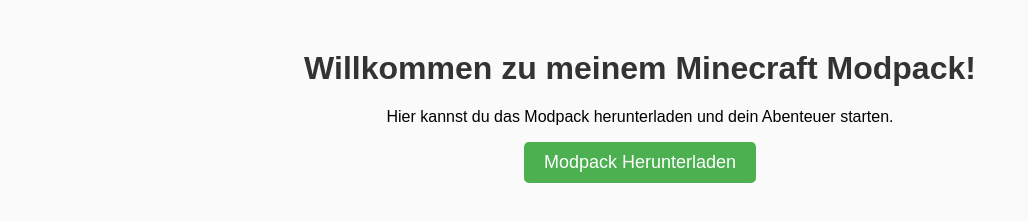
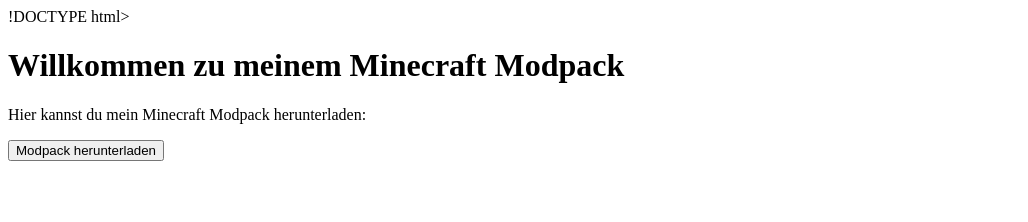
Before and after one commit to DerTeufel188/minecraft-modpack-website, a plain HTML site: page index.html in a window 1280 px wide. Shown: the whole page, without its empty margins (0-1028 px from the left). Drawn offline with Linux system fonts and the light colour scheme.

Commit message:
Update index.html

```diff
--- a/index.html
+++ b/index.html
@@ -1,36 +1,15 @@
-<!DOCTYPE html>
+!DOCTYPE html>
 <html lang="de">
 <head>
-  <meta charset="UTF-8">
-  <meta name="viewport" content="width=device-width, initial-scale=1.0">
-  <title>Mein Minecraft Modpack</title>
-  <style>
-    body {
-      font-family: Arial, sans-serif;
-      text-align: center;
-      background-color: #fafafa;
-      margin-top: 50px;
-    }
-    h1 {
-      color: #333;
-    }
-    a {
-      display: inline-block;
-      padding: 10px 20px;
-      background-color: #4CAF50;
-      color: white;
-      text-decoration: none;
-      border-radius: 5px;
-      font-size: 18px;
-    }
-    a:hover {
-      background-color: #45a049;
-    }
-  </style>
+    <meta charset="UTF-8">
+    <meta name="viewport" content="width=device-width, initial-scale=1.0">
+    <title>Mein Minecraft Modpack</title>
 </head>
 <body>
-  <h1>Willkommen zu meinem Minecraft Modpack!</h1>
-  <p>Hier kannst du das Modpack herunterladen und dein Abenteuer starten.</p>
-  <a href="/mein_modpack.zip" download>Modpack Herunterladen</a>
+    <h1>Willkommen zu meinem Minecraft Modpack</h1>
+    <p>Hier kannst du mein Minecraft Modpack herunterladen:</p>
+    <a href="https://drive.google.com/file/d/1hhSuYD8IAolv2_e-0qr-xkhryyvkMxLa/view?usp=sharing" download>
+        <button>Modpack herunterladen</button>
+    </a>
 </body>
 </html>
```
